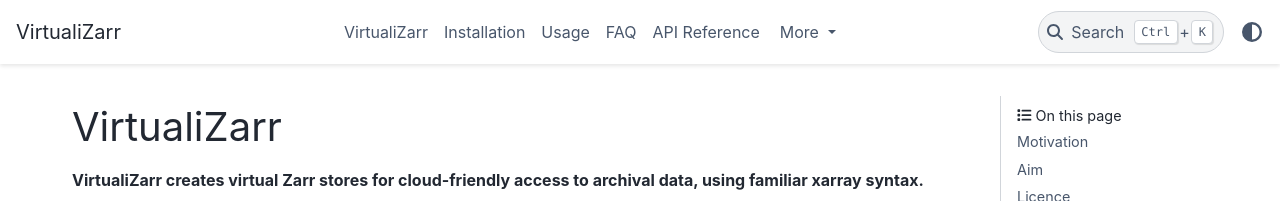
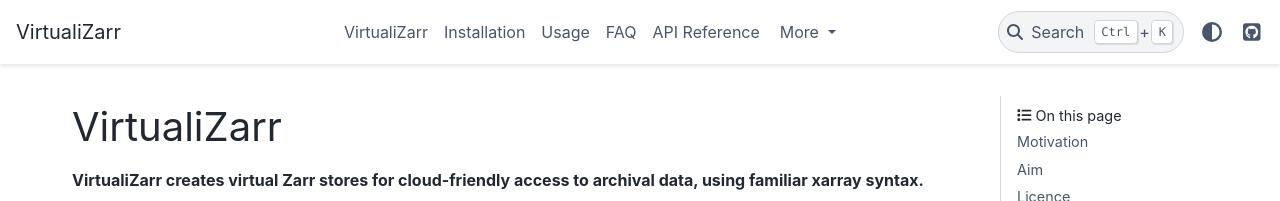
Before and after one commit to zarr-developers/VirtualiZarr, a Sphinx documentation site: the page built from docs/index.md, in a window 1280 px wide. Shown: the top 201 px of the page. Built offline with Sphinx 7.4.7 and the PyData theme 0.15.4, drawn with Linux system fonts in a browser that asks for light colours.

Commit message:
try adding an icon link

```diff
--- a/docs/conf.py
+++ b/docs/conf.py
@@ -59,6 +59,14 @@
     "github_repo": "VirtualiZarr",
     "github_version": "main",
     "doc_path": "docs",
+    "icon_links": [
+        {
+            "name": "GitHub",
+            "url": "https://github.com/zarr-developers/VirtualiZarr",
+            "icon": "fa-brands fa-square-github",
+            "type": "fontawesome",
+        },
+    ]
 }
 html_title = "VirtualiZarr"
 
```
